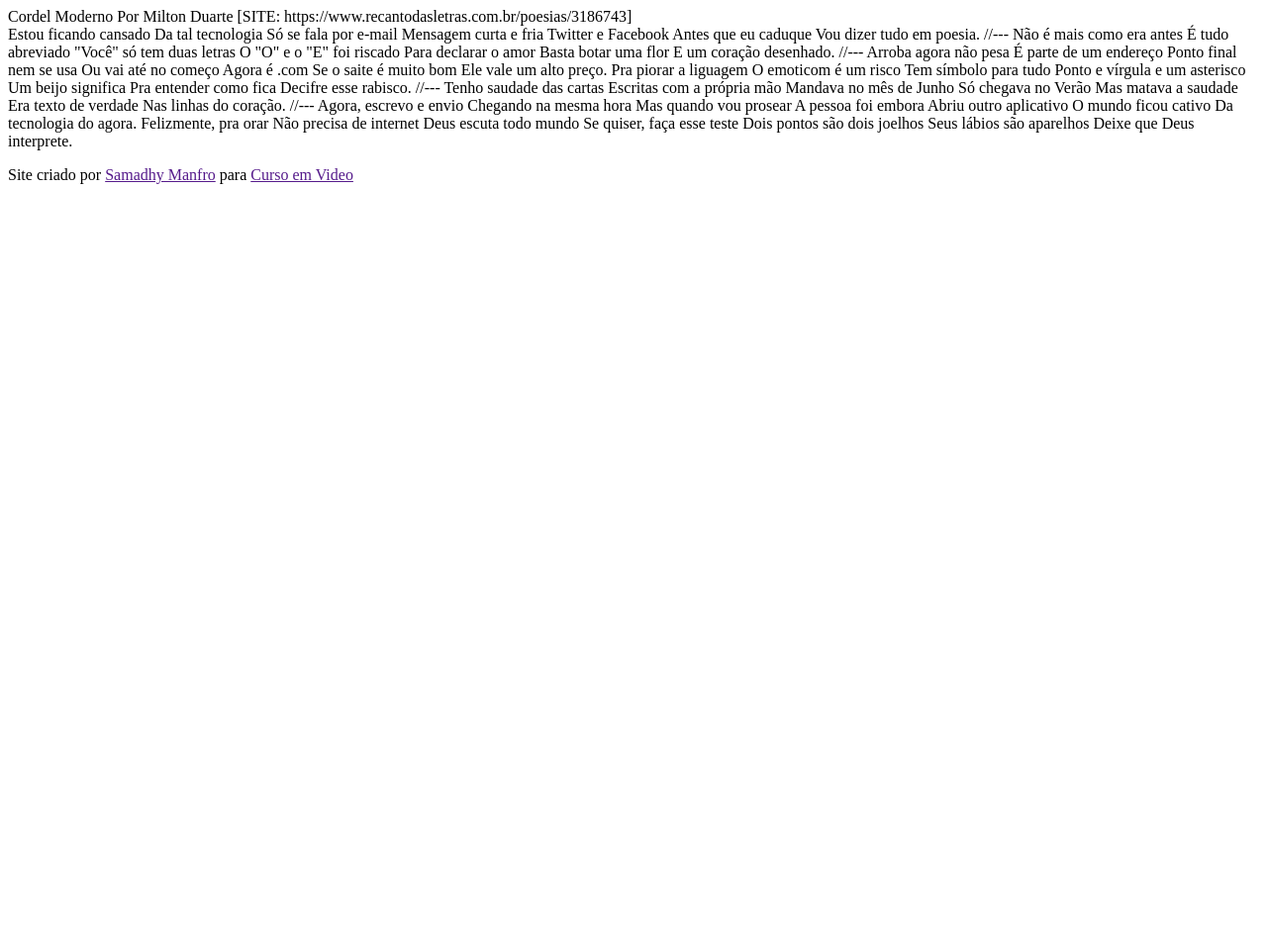
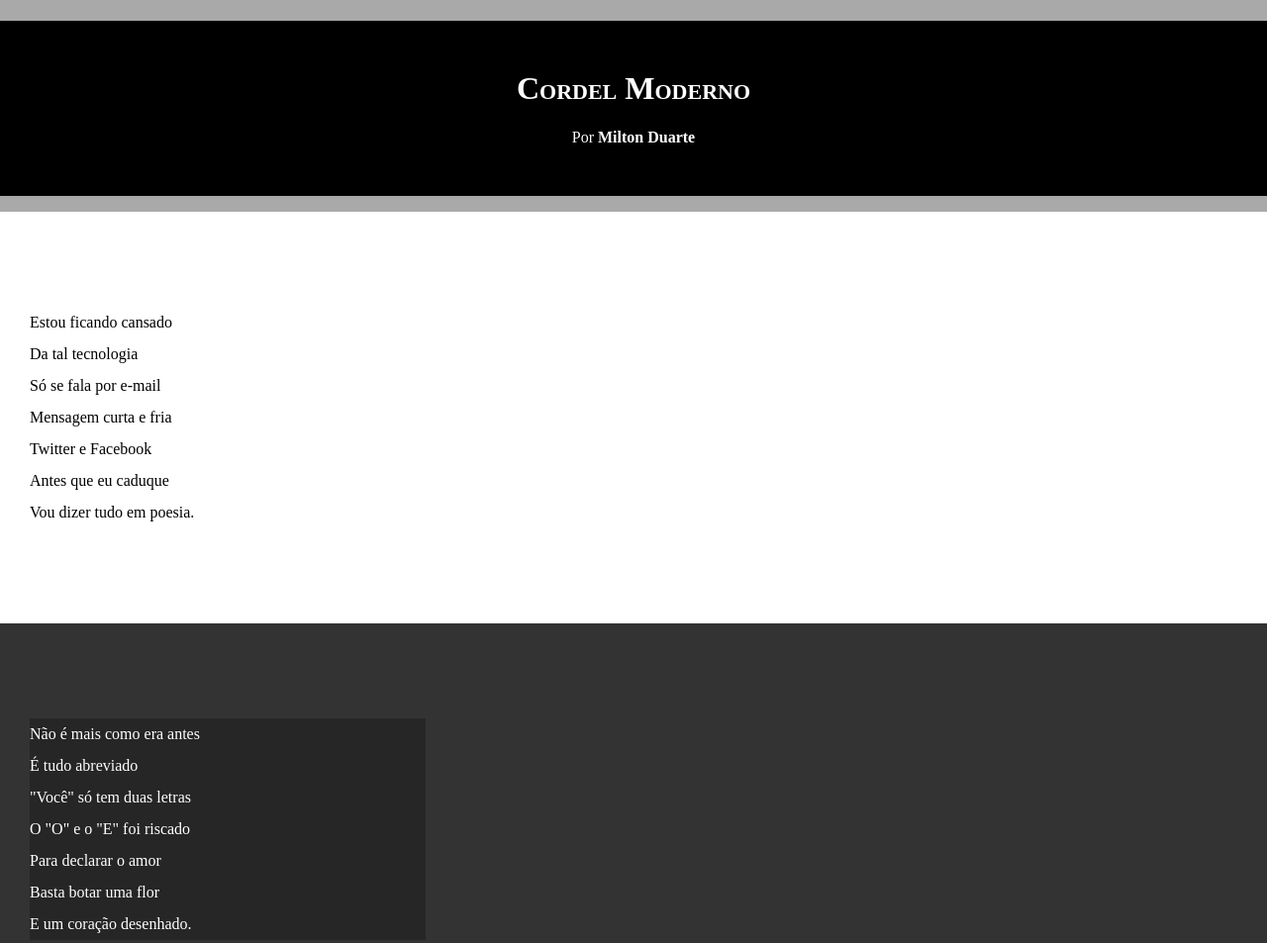
Before and after one commit to SamadhyManfro/HTML-CSS, a plain HTML site: page Desafios/d012/cordel-final.html in a window 1280 px wide. Shown: the top 953 px of the page at 99% size. Before the commit the page ends 800 px from the top, so only its background shows below. Drawn offline with Linux system fonts and the light colour scheme.

Commit message:
desafio12

```diff
--- a/Desafios/d012/cordel-final.html
+++ b/Desafios/d012/cordel-final.html
@@ -4,79 +4,99 @@
     <meta charset="UTF-8">
     <meta name="viewport" content="width=device-width, initial-scale=1.0">
     <title>Cordel Moderno</title>
+    <link rel="stylesheet" href="style-final/style-final.css">
 </head>
 <body>
     <header>
-        Cordel Moderno
-        Por Milton Duarte
-        [SITE: https://www.recantodasletras.com.br/poesias/3186743]
+        <h1>
+            Cordel Moderno
+        </h1>
+        <p>
+            Por <a href="https://www.recantodasletras.com.br/poesias/3186743" target="_blank">Milton Duarte</a>
+        </p>
     </header>
 
-    Estou ficando cansado
-    Da tal tecnologia
-    Só se fala por e-mail
-    Mensagem curta e fria
-    Twitter e Facebook
-    Antes que eu caduque
-    Vou dizer tudo em poesia.
+    <section class="normal">
+        <p>
+            Estou ficando cansado <br>
+            Da tal tecnologia <br>
+            Só se fala por e-mail <br>
+            Mensagem curta e fria <br>
+            Twitter e Facebook <br>
+            Antes que eu caduque <br>
+            Vou dizer tudo em poesia.
+        </p>
+    </section>
 
-    //---
+    <section class="imagem">
+        <p>
+            Não é mais como era antes <br>
+            É tudo abreviado <br>
+            "Você" só tem duas letras <br>
+            O "O" e o "E" foi riscado <br>
+            Para declarar o amor <br>
+            Basta botar uma flor <br>
+            E um coração desenhado.
+        </p>
+    </section>
 
-    Não é mais como era antes
-    É tudo abreviado
-    "Você" só tem duas letras
-    O "O" e o "E" foi riscado
-    Para declarar o amor
-    Basta botar uma flor
-    E um coração desenhado.
+    <section class="normal">
+        <p>
+            Arroba agora não pesa <br>
+            É parte de um endereço <br>
+            Ponto final nem se usa <br>
+            Ou vai até no começo <br>
+            Agora é .com <br>
+            Se o saite é muito bom <br>
+            Ele vale um alto preço. <br>
+        </p>
 
-    //---
+        <p>
+            Pra piorar a liguagem <br>
+            O emoticom é um risco <br>
+            Tem símbolo para tudo <br>
+            Ponto e vírgula e um asterisco <br>
+            Um beijo significa <br>
+            Pra entender como fica <br>
+            Decifre esse rabisco.
+        </p>
+    </section>
 
-    Arroba agora não pesa
-    É parte de um endereço
-    Ponto final nem se usa
-    Ou vai até no começo
-    Agora é .com
-    Se o saite é muito bom
-    Ele vale um alto preço.
+    <section class="imagem">
+        <p>
+            Tenho saudade das cartas <br>
+            Escritas com a própria mão <br>
+            Mandava no mês de Junho <br>
+            Só chegava no Verão <br>
+            Mas matava a saudade <br>
+            Era texto de verdade <br>
+            Nas linhas do coração.
+        </p>
+    </section>
 
-    Pra piorar a liguagem
-    O emoticom é um risco
-    Tem símbolo para tudo
-    Ponto e vírgula e um asterisco
-    Um beijo significa
-    Pra entender como fica
-    Decifre esse rabisco.
+    <section class="normal">
+        <p>
+            Agora, escrevo e envio <br>
+            Chegando na mesma hora <br>
+            Mas quando vou prosear <br>
+            A pessoa foi embora <br>
+            Abriu outro aplicativo <br>
+            O mundo ficou cativo <br>
+            Da tecnologia do agora. <br>
+        </p>
 
-    //---
-
-    Tenho saudade das cartas
-    Escritas com a própria mão
-    Mandava no mês de Junho
-    Só chegava no Verão
-    Mas matava a saudade
-    Era texto de verdade
-    Nas linhas do coração.
-
-    //---
-
-    Agora, escrevo e envio
-    Chegando na mesma hora
-    Mas quando vou prosear
-    A pessoa foi embora
-    Abriu outro aplicativo
-    O mundo ficou cativo
-    Da tecnologia do agora.
-
-    Felizmente, pra orar
-    Não precisa de internet
-    Deus escuta todo mundo
-    Se quiser, faça esse teste
-    Dois pontos são dois joelhos
-    Seus lábios são aparelhos
-    Deixe que Deus interprete.
+        <p>
+            Felizmente, pra orar <br>
+            Não precisa de internet <br>
+            Deus escuta todo mundo <br>
+            Se quiser, faça esse teste <br>
+            Dois pontos são dois joelhos <br>
+            Seus lábios são aparelhos <br>
+            Deixe que Deus interprete.
+        </p>
+    </section>
     <footer>
-        <p>Site criado por <a href="">Samadhy Manfro</a> para <a href="">Curso em Video</a></p>
+        <p>Site criado por <a href="https://github.com/samadhyman" target="_blank">Samadhy Manfro</a> para <a href="www.cursoemvideo.com" target="_blank">Curso em Video</a></p>
     </footer>
 </body>
 </html>
--- /dev/null
+++ b/Desafios/d012/style-final/style-final.css
@@ -0,0 +1,66 @@
+@charset "UTF-8"
+
+* {
+    margin: 0px;
+    padding: 0px;
+}
+
+html, body {
+    min-height: 100vh; /*tamanho minimo da View Port Height*/
+    background-color: darkgrey;
+    margin: 0px;
+}
+
+header {
+    background-color: black;
+    color: white;
+    text-align: center;
+}
+
+header h1 {
+    padding-top: 50px;
+    font-variant: small-caps;
+}
+
+header p {
+    padding-bottom: 50px;
+}
+
+header a, footer a {
+    color: white;
+    text-decoration: none;
+    font-weight: bolder;
+}
+header a:hover, footer a:hover {
+    text-decoration: underline;
+}
+
+section {
+    padding-top: 10vh; /*vai ter 10% de margem em cima e em baixo e se adapta*/
+    padding-bottom: 10vh;
+    line-height: 2em; /*espacamento duplo entre as linhas*/
+    padding-left: 30px; /*padding de 30 no inicio das letras*/
+}
+
+section.normal {
+    background-color: white;
+    color: black;
+}
+
+section.imagem {
+    background-color: rgb(51, 51, 51);
+    color: white;
+}
+
+section.imagem p {
+    width: 400px;
+    background-color: rgba(0, 0, 0, 0.253);
+
+}
+
+footer {
+    background-color: black;
+    text-align: center;
+    color: white;
+    padding: 10px;
+}
```
